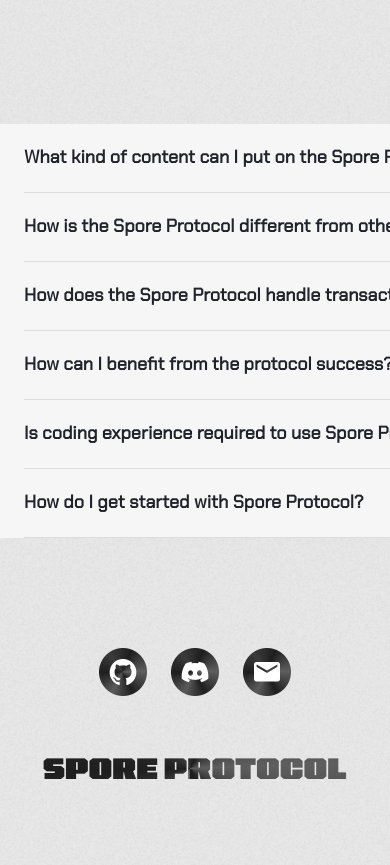
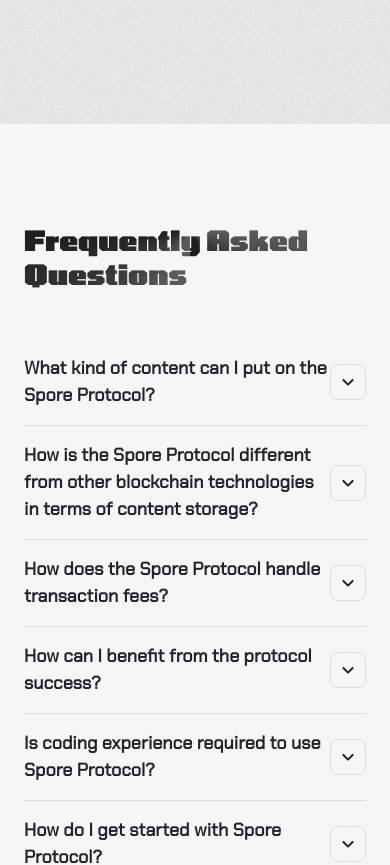
Before and after one commit to sporeprotocol/spore-site, a React (Vite) app: page / in a window 390 px wide. Shown: the part 6000-6865 px from the top of the page. Built offline with nearby package versions, Linux system fonts and the light colour scheme.

Commit message:
update about faq

```diff
--- a/src/components/AboutFAQ/index.module.scss
+++ b/src/components/AboutFAQ/index.module.scss
@@ -92,10 +92,15 @@
     padding: 0 1.5rem;
     border-radius: 0;
     flex-direction: column;
+    .AboutFAQWrapperMaxContainer {
+      width: 100%;
+      flex-direction: column;
+      align-items: center;
       .LeftContainer {
         display: none;
       }
       .MobileTitle {
+        display: block;
         padding-top: 6.25rem;
         padding-bottom: 3rem;
         background: conic-gradient(from 180deg at 48.5% 50%, #5A5A5A 26.24999910593033deg, #1E1E1E 88.12500178813934deg, #3A3A3A 146.25deg, #1E1E1E 204.37499284744263deg, #5E5E5E 268.1250071525574deg, #1E1E1E 331.875deg);
@@ -116,4 +121,6 @@
         }
       }
     }
+
   }
+}
```
Lines whose indentation alone changed are shown as unchanged.
